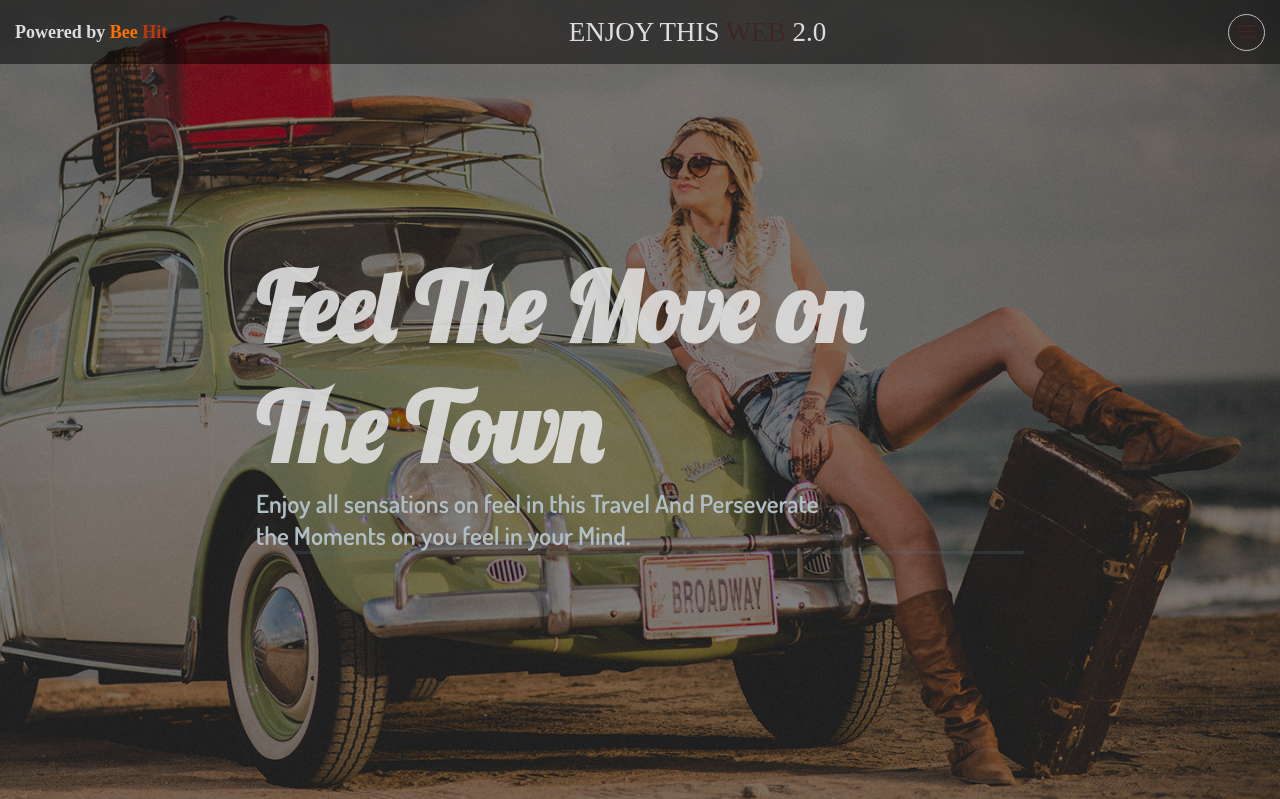
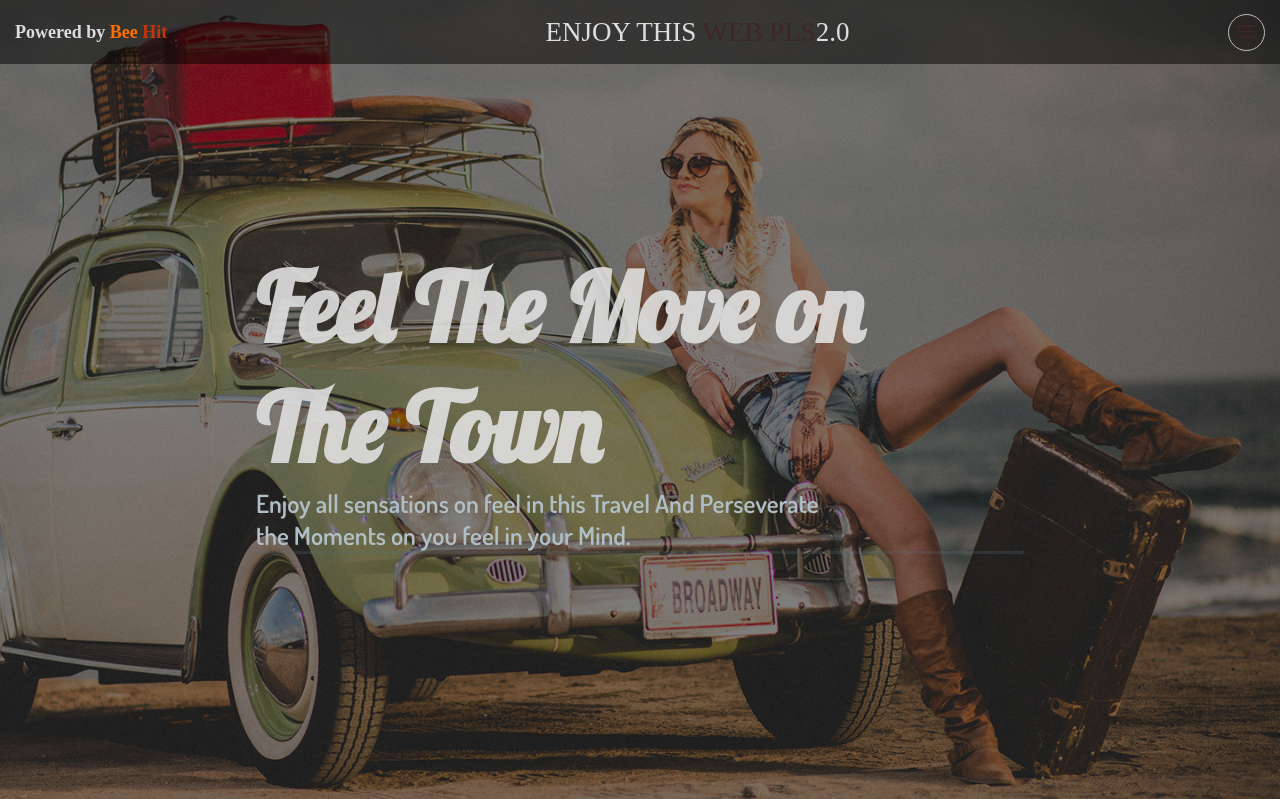
Before and after one commit to Constante-E/Page1, a plain HTML site: page index.html in a window 1280 px wide. Shown: the top 799 px of the page. Drawn offline with Linux system fonts and the light colour scheme; a web font is replaced by a local one.

Commit message:
cambio 0

```diff
--- a/index.html
+++ b/index.html
@@ -14,7 +14,7 @@
             <span class="logo-spn">Bee</span>
             <span class="logo-spn2">Hit </span>
         </div>
-        <h2 class="navegacion-enjoy">ENJOY THIS <span>WEB </span>2.0</h2>
+        <h2 class="navegacion-enjoy">ENJOY THIS <span>WEB PLS</span>2.0</h2>
         <div id="hambur" class="hamb">
             <div class="cont-hamb"></div>
         </div>
```
